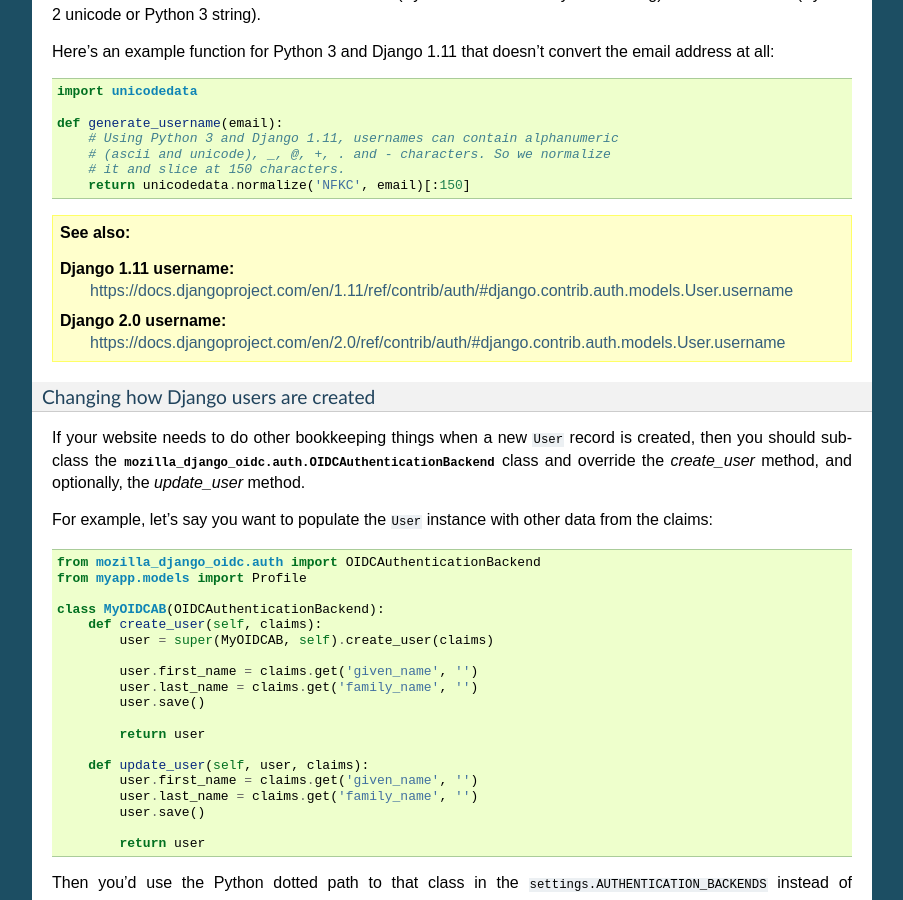
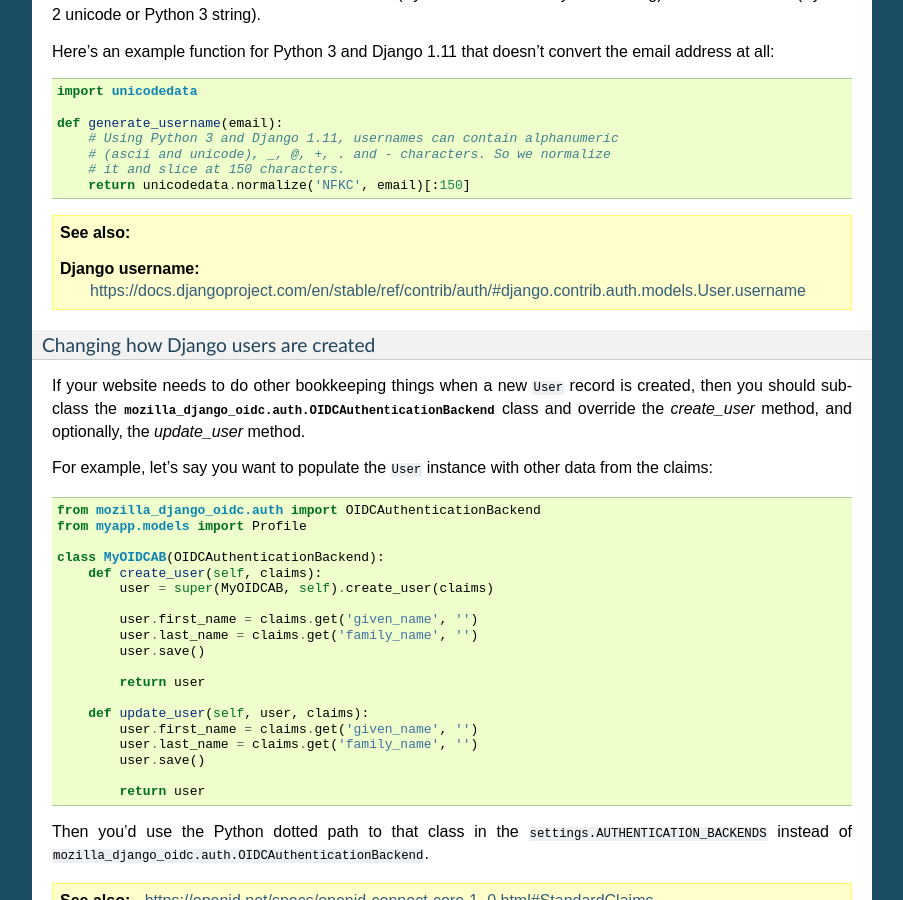
Before and after one commit to mozilla/mozilla-django-oidc, a Sphinx documentation site: the page built from docs/installation.rst, in a window 1280 px wide and 900 px high, scrolled down 4349 px. Shown: the whole window, without its empty margins (198-1101 px from the left). Built offline with Sphinx 7.4.7, drawn with Linux system fonts in a browser that asks for light colours; pages that are not in the unit, such as notebooks, are missing from menus.

Commit message:
Change Django docs links to point to the latest stable version

```diff
--- a/docs/installation.rst
+++ b/docs/installation.rst
@@ -124,7 +124,7 @@
 
    You can find more info about `cookie-based sessions`_ in Django's documentation.
 
-.. _cookie-based sessions: https://docs.djangoproject.com/en/1.11/topics/http/sessions/#using-cookie-based-sessions
+.. _cookie-based sessions: https://docs.djangoproject.com/en/stable/topics/http/sessions/#using-cookie-based-sessions
 
 
 These values relate to your site.
@@ -304,11 +304,8 @@
 
 .. seealso::
 
-   Django 1.11 username:
-       https://docs.djangoproject.com/en/1.11/ref/contrib/auth/#django.contrib.auth.models.User.username
-
-   Django 2.0 username:
-       https://docs.djangoproject.com/en/2.0/ref/contrib/auth/#django.contrib.auth.models.User.username
+   Django username:
+       https://docs.djangoproject.com/en/stable/ref/contrib/auth/#django.contrib.auth.models.User.username
 
 
 Changing how Django users are created
--- a/docs/settings.rst
+++ b/docs/settings.rst
@@ -169,7 +169,7 @@
 
    .. seealso::
 
-      https://docs.djangoproject.com/en/1.11/ref/settings/#login-redirect-url
+      https://docs.djangoproject.com/en/stable/ref/settings/#login-redirect-url
 
 .. py:attribute:: LOGIN_REDIRECT_URL_FAILURE
 
@@ -185,7 +185,7 @@
 
    .. seealso::
 
-      https://docs.djangoproject.com/en/1.11/ref/settings/#logout-redirect-url
+      https://docs.djangoproject.com/en/stable/ref/settings/#logout-redirect-url
 
 .. py:attribute:: OIDC_OP_LOGOUT_URL_METHOD
 
@@ -206,7 +206,7 @@
 
    .. seealso::
 
-      https://docs.djangoproject.com/en/2.0/topics/http/urls/#url-namespaces
+      https://docs.djangoproject.com/en/stable/topics/http/urls/#url-namespaces
 
 .. py:attribute:: OIDC_ALLOW_UNSECURED_JWT
 
```
